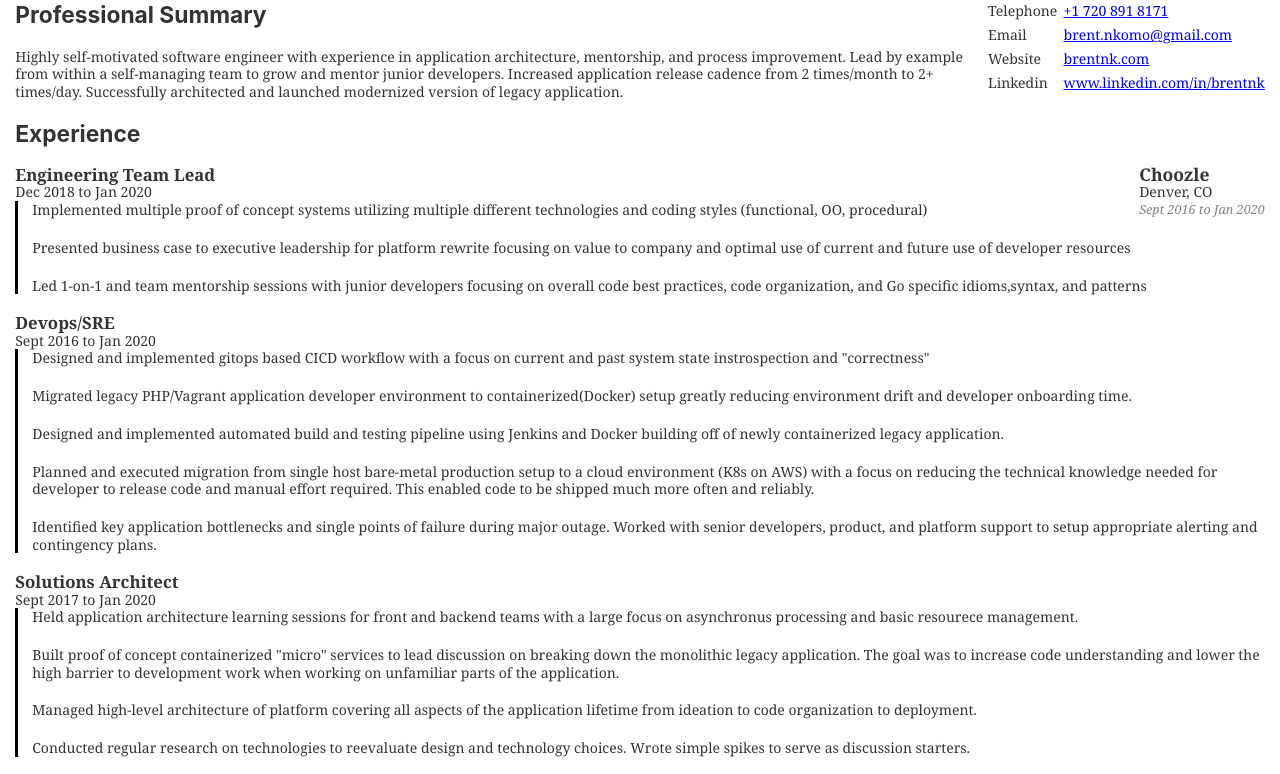
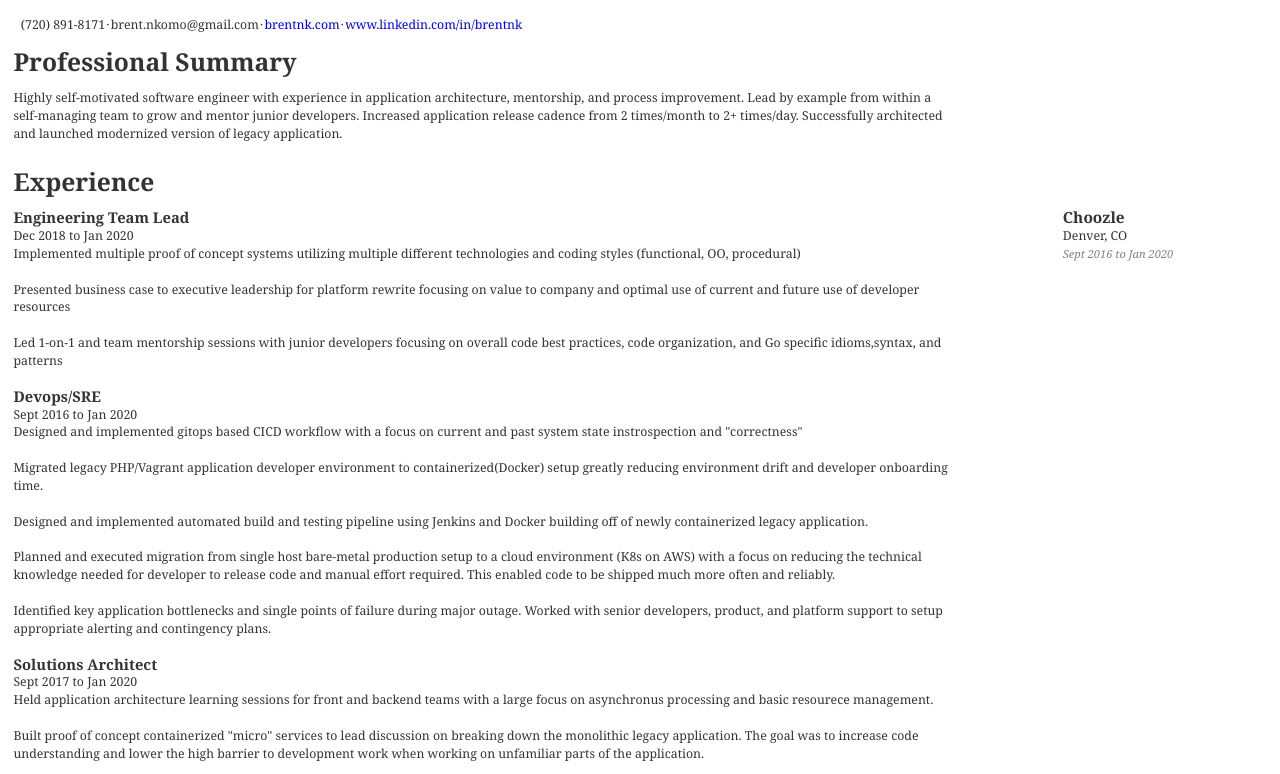
Before and after one commit to brentnk/brentnk.com, a Gatsby site: page /resume in a window 1280 px wide. Shown: the part 84-858 px from the top of the page. Built offline with nearby package versions, Linux system fonts and the light colour scheme; Gatsby itself is replaced by a stand-in of ours.

Commit message:
resume improvements

```diff
--- a/data/resume.yaml
+++ b/data/resume.yaml
@@ -1,6 +1,6 @@
 name: Brent Nkomo
 contact:
-  telephone: 1 720 891 8171
+  telephone: (720) 891-8171
   email: brent.nkomo@gmail.com
   website: brentnk.com
   linkedin: www.linkedin.com/in/brentnk
--- a/gatsby-config.js
+++ b/gatsby-config.js
@@ -24,7 +24,7 @@
         background_color: `#663399`,
         theme_color: `#663399`,
         display: `minimal-ui`,
-        icon: `src/images/gatsby-icon.png`, // This path is relative to the root of the site.
+        icon: `src/images/icon-512x512.png`, // This path is relative to the root of the site.
       },
     },
     // this (optional) plugin enables Progressive Web App + Offline functionality
--- a/src/components/custom.css
+++ b/src/components/custom.css
@@ -1,7 +1,6 @@
 html {
-    font-family: Calibria;
-    font-size: 14px;
-    line-height: 1.25em;
+    font-size: 77%;
+    font-family: calibri, serif;
     color: #0B0B16;
 }
 
--- a/src/components/resume/company.tsx
+++ b/src/components/resume/company.tsx
@@ -1,10 +1,5 @@
 import React from "react"
 import { ResumeCompanyData } from "../../pages/resume"
-import RoleContainer from "./roles"
-
-const companyDetailStyle: React.CSSProperties = {
-    float: `right`
-}
 
 const companyName: React.CSSProperties = {
   fontWeight: `bold`,
@@ -17,13 +12,17 @@
   fontSize: `.9em`,
 }
 
-const CompanyDetail = (props: ResumeCompanyData) => {
-  const { name, detail, roles } = props
+interface StyledComponent {
+  style: React.CSSProperties
+}
+
+const Company = (props: ResumeCompanyData & StyledComponent) => {
+  const { name, detail } = props
   const { startDate, endDate } = detail.timeSpan
 
   return (
     <>
-      <div className="company-detail" style={companyDetailStyle}>
+      <div className="company-detail" style={props.style}>
         <div style={companyName} className="company-name">
           {name}
         </div>
@@ -32,24 +31,8 @@
           {startDate} to {endDate}
         </div>
       </div>
-      <RoleContainer roles={roles}></RoleContainer>
     </>
   )
 }
 
-interface CompanyContainerProps {
-  companies: ResumeCompanyData[]
-}
-
-const CompanyContainer = (props: CompanyContainerProps) => {
-  const { companies } = props
-  if (!companies || companies.length == 0)
-    return <div className="">There are no companies...</div>
-
-  const companyDetails = companies.map(company => (
-    <CompanyDetail {...company}></CompanyDetail>
-  ))
-  return <div className="companies">{companyDetails}</div>
-}
-
-export default CompanyContainer
+export default Company
--- /dev/null
+++ b/src/components/resume/companyContainer.tsx
@@ -0,0 +1,33 @@
+import React from "react"
+import { ResumeCompanyData, resumeContainerStyle } from "../../pages/resume"
+import Company from "./company"
+import RoleContainer from "./roles"
+
+interface CompanyContainerProps {
+  companies: ResumeCompanyData[]
+}
+
+const CompanyContainer = (props: CompanyContainerProps) => {
+  const { companies } = props
+  if (!companies || companies.length == 0) {
+    return <div className="">There are no companies...</div>
+  }
+
+  return (
+    <div className="companies" style={resumeContainerStyle}>
+      {companies.map(company => {
+        return (
+          <>
+            <RoleContainer
+              roles={company.roles}
+              style={{ gridColumn: `1 / 10` }}
+            ></RoleContainer>
+            <Company style={{ gridColumn: `11 / -1` }} {...company}></Company>
+          </>
+        )
+      })}
+    </div>
+  )
+}
+
+export default CompanyContainer
--- /dev/null
+++ b/src/components/resume/contactInfo.css
@@ -0,0 +1,9 @@
+span {
+    margin-left: .1em;
+    margin-right: .1em;
+    display: inline-block;
+}
+
+a:link, a:visited {
+    text-decoration: none;
+}
--- /dev/null
+++ b/src/components/resume/contactInfo.tsx
@@ -0,0 +1,39 @@
+import React from "react"
+import './contactInfo.css'
+
+interface ContactInfoProps {
+  telephone: string
+  email: string
+  website: string
+  linkedin: string
+}
+
+const ContactInfoStyle: React.CSSProperties = {
+  // display: `grid`,
+  // gap: `.45em`,
+  // gridTemplateColumns: `max-content max-content`,
+  // float: `right`,
+  margin: `.5em`,
+}
+
+const ContactInfo = (props: ContactInfoProps) => {
+  const { telephone, email, website, linkedin } = props
+
+  return (
+    <div className={"contact-info"} style={ContactInfoStyle}>
+      {/* <label>Telephone</label> */}
+      <span>{telephone}</span>·
+
+      {/* <label>Email</label> */}
+      <span>{email}</span>·
+
+      {/* <label>Website</label> */}
+      <span><a href={`https://${website}`}>{website}</a></span>·
+
+      {/* <label>Linkedin</label> */}
+      <span><a href={`https://${linkedin}`}>{linkedin}</a></span>
+    </div>
+  )
+}
+
+export default ContactInfo
--- a/src/components/resume/contact_info.tsx
+++ /dev/null
@@ -1,38 +0,0 @@
-import React from "react"
-
-interface ContactInfoProps {
-  telephone: string
-  email: string
-  website: string
-  linkedin: string
-}
-
-const ContactInfoStyle: React.CSSProperties = {
-  display: `grid`,
-  gap: `.45em`,
-  gridTemplateColumns: `max-content max-content`,
-  float: `right`,
-  marginLeft: `1em`
-}
-
-const ContactInfo = (props: ContactInfoProps) => {
-  const { telephone, email, website, linkedin } = props
-
-  return (
-    <div className={"contact-info"} style={ContactInfoStyle}>
-      <label>Telephone</label>
-      <a href={`tel:+${telephone}`}>+{telephone}</a>
-
-      <label>Email</label>
-      <a href={`mailto:${email}`}>{email}</a>
-
-      <label>Website</label>
-      <a href={website}>{website}</a>
-
-      <label>Linkedin</label>
-      <a href={linkedin}>{linkedin}</a>
-    </div>
-  )
-}
-
-export default ContactInfo
--- a/src/components/resume/roles.css
+++ /dev/null
@@ -1,4 +0,0 @@
-.role-title {
-    font-weight: bold;
-    font-size: larger;
-}
--- a/src/components/resume/roles.tsx
+++ b/src/components/resume/roles.tsx
@@ -1,7 +1,10 @@
 import React from "react"
 import { ResumeRoleData } from "../../pages/resume"
 
-import "./roles.css"
+const roleTitleStyle: React.CSSProperties = {
+  fontWeight: `bold`,
+  fontSize: `larger`
+}
 
 const RoleDetail = (props: ResumeRoleData) => {
   const { order, points, timeSpan, title } = props
@@ -10,16 +13,13 @@
   points.sort((a, b) => a.order - b.order)
   return (
     <>
-      <div className="role-title">{title}</div>
+      <div className="role-title" style={roleTitleStyle}>{title}</div>
       <div className="work-dates">
         {timeSpan.startDate} to {timeSpan.endDate}
       </div>
-      <div className="description" style={{
-          borderLeft: `solid #000000`,
-          paddingLeft: `1em`
-      }}>
+      <div className="description">
         {points.map(point => (
-          <p>{point.text}</p>
+          <p key={point.order}>{point.text}</p>
         ))}
       </div>
     </>
@@ -28,14 +28,15 @@
 
 interface RoleContainerProps {
   roles: ResumeRoleData[]
+  style: React.CSSProperties
 }
 
 const RoleContainer = (props: RoleContainerProps) => {
   const { roles } = props
   return (
-    <div className="">
+    <div className="" style={props.style}>
       {roles.map(role => (
-        <RoleDetail {...role}></RoleDetail>
+        <RoleDetail key={role.order} {...role}></RoleDetail>
       ))}
     </div>
   )
--- /dev/null
+++ b/src/components/resume/section.tsx
@@ -0,0 +1,27 @@
+import React from "react"
+
+interface ResumeSectionProps {
+  title?: string
+  style: React.CSSProperties
+}
+
+const titleStyle: React.CSSProperties = {
+  fontSize: `2em`,
+  fontWeight: `bold`,
+  margin: `.25em 0em .25em 0em`
+}
+
+const ResumeSection = (
+  props: React.PropsWithChildren<{}> & ResumeSectionProps
+) => {
+  const { children, title } = props
+  return (
+    <div className="resume-section" style={props.style}>
+      {title ? <div className="title" style={titleStyle}>{props.title}</div> : null}
+      <div className="spacer" style={{height:`1em`}}></div>
+      <div className="children">{children}</div>
+    </div>
+  )
+}
+
+export default ResumeSection
--- a/src/pages/resume.tsx
+++ b/src/pages/resume.tsx
@@ -2,8 +2,11 @@
 import Layout from "../components/layout"
 
 import resumeYAML from "../../data/resume.yaml"
-import ContactInfo from "../components/resume/contact_info"
-import CompanyContainer from "../components/resume/company"
+import ContactInfo from "../components/resume/contactInfo"
+import ResumeSection from "../components/resume/section"
+import Company from "../components/resume/company"
+import RoleContainer from "../components/resume/roles"
+import CompanyContainer from "../components/resume/companyContainer"
 
 export interface ResumeTimeSpan {
   startDate: string
@@ -27,7 +30,7 @@
 }
 
 export interface ResumeRoleData {
-  order: number,
+  order: number
   title: string
   timeSpan: ResumeTimeSpan
   points: ResumeRolePoint[]
@@ -47,21 +50,54 @@
   }
 }
 
+const resumeContainerStyle: React.CSSProperties = {
+  display: `grid`,
+  gridTemplateColumns: `repeat(12, 1fr)`,
+  gap: `.5em`,
+}
+
+const nameStyle: React.CSSProperties = {
+  fontSize: `2.25em`,
+  fontWeight: `bold`,
+  marginTop: `1em`,
+  gridColumn: `1 / 9`,
+}
+
 const ResumePage = () => {
   const resumeData: ResumeData = resumeYAML
-  const {contact, name, summary, experience} = resumeData
+  const { contact, summary, experience } = resumeData
 
   return (
-  <Layout>
-    <h1>{resumeData.name}</h1>
-    <ContactInfo {...contact}></ContactInfo>
+    <Layout>
+      <div className="resume-layout" style={resumeContainerStyle}>
+        <div style={nameStyle}>{resumeData.name}</div>
+        <ResumeSection style={{ gridColumn: `1 / 10` }}>
+          <ContactInfo {...contact}></ContactInfo>
+        </ResumeSection>
 
-    <h2>Professional Summary</h2>
-    <p>{summary}</p>
+        {/* <ResumeSection
+          title={`Languages`}
+          style={{ gridColumn: `11 / -1`, gridRow: `2 / span 2` }}
+        >
+          Go
+          Kotlin/Java
+        </ResumeSection> */}
 
-    <h2>Experience</h2>
-    <CompanyContainer companies={experience.companies}></CompanyContainer>
-  </Layout>
-)}
+        <ResumeSection
+          title={`Professional Summary`}
+          style={{ gridColumn: `1 / 10` }}
+        >
+          <p>{summary}</p>
+        </ResumeSection>
+
+        <ResumeSection title={`Experience`} style={{ gridColumn: `1 / -1` }}>
+          <CompanyContainer companies={experience.companies}></CompanyContainer>
+        </ResumeSection>
+      </div>
+    </Layout>
+  )
+}
+
+export { resumeContainerStyle }
 
 export default ResumePage
```
Also changed, not shown: src/images/gatsby-astronaut.png (deleted), src/images/gatsby-icon.png (deleted), src/images/icon-512x512.png (added).
